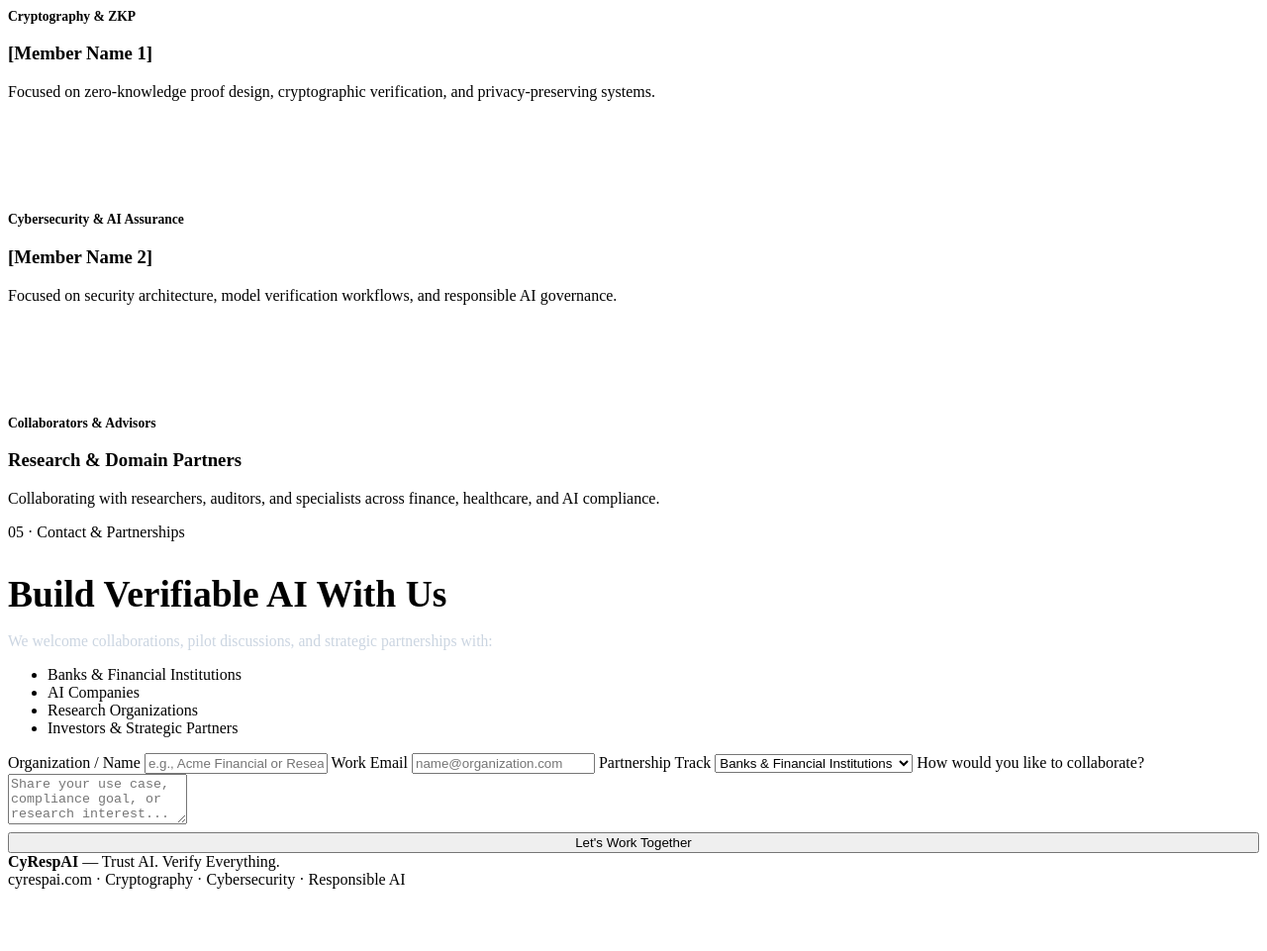
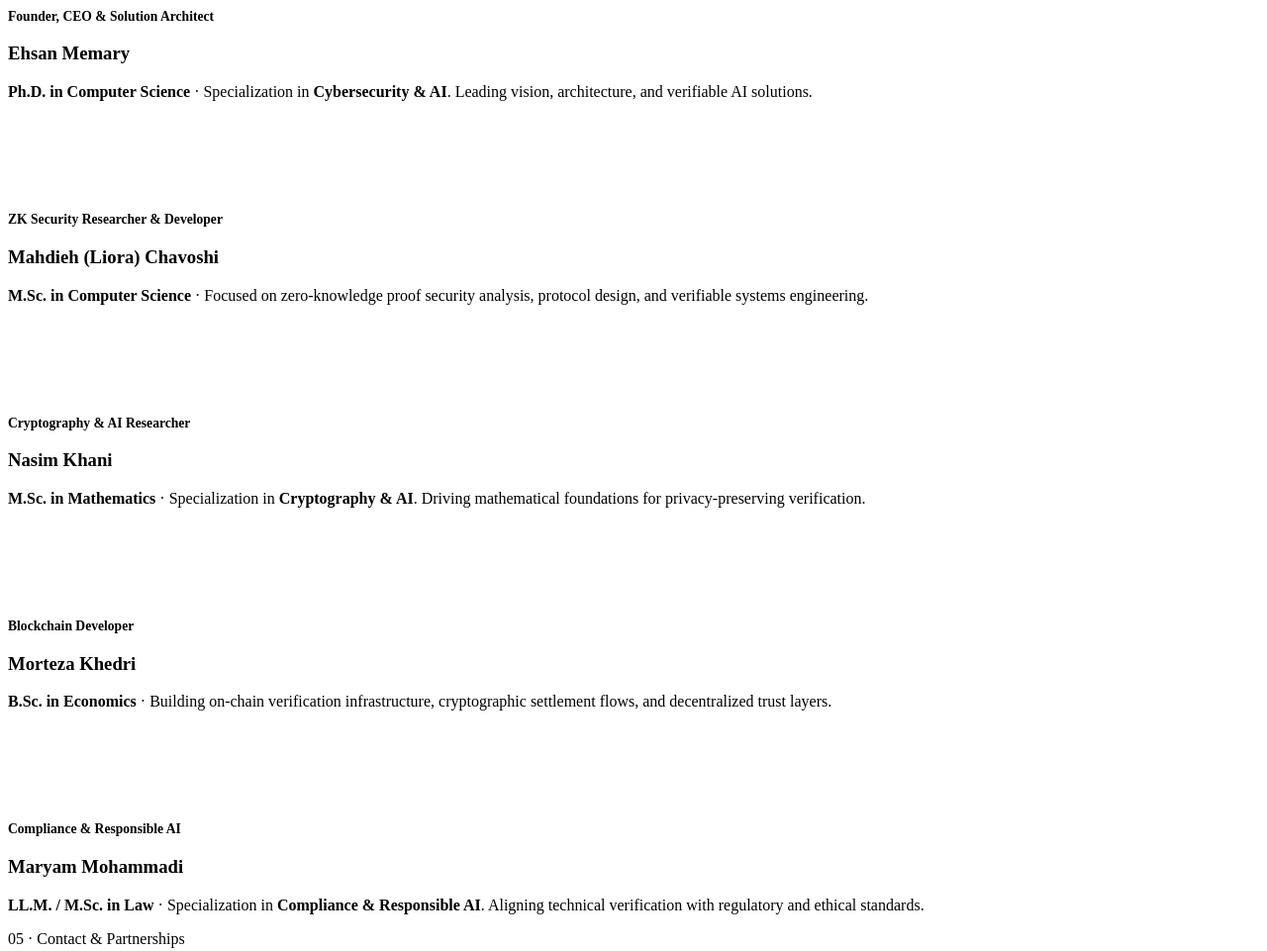
Before and after one commit to ehsanmeamari/cyrespai, a plain HTML site: page index.html in a window 1280 px wide. Shown: the part 3841-4802 px from the top of the page at 99% size. Before the commit the page ends 4747 px from the top, so only its background shows below. Drawn offline with Linux system fonts and the light colour scheme.

Commit message:
Update team.html

```diff
--- a/team.html
+++ b/team.html
@@ -4,34 +4,56 @@
   <div class="grid-3">
     <article class="card team-card">
       <div class="team-photo-wrap">
-        <img class="team-photo" src="assets/team/member-1.jpg" alt="Core Team Member 1" onerror="this.style.display='none';" />
+        <img class="team-photo" src="assets/team/ehsan-memary.jpg" alt="Ehsan Memary" onerror="this.style.display='none';" />
       </div>
       <div>
-        <div class="team-role">Cryptography &amp; ZKP</div>
-        <h3>[Member Name 1]</h3>
-        <p>Focused on zero-knowledge proof design, cryptographic verification, and privacy-preserving systems.</p>
+        <div class="team-role">Founder, CEO &amp; Solution Architect</div>
+        <h3>Ehsan Memary</h3>
+        <p><strong>Ph.D. in Computer Science</strong> · Specialization in <strong>Cybersecurity &amp; AI</strong>. Leading vision, architecture, and verifiable AI solutions.</p>
       </div>
     </article>
 
     <article class="card team-card">
       <div class="team-photo-wrap">
-        <img class="team-photo" src="assets/team/member-2.jpg" alt="Core Team Member 2" onerror="this.style.display='none';" />
+        <img class="team-photo" src="assets/team/mahdieh-chavoshi.jpg" alt="Mahdieh (Liora) Chavoshi" onerror="this.style.display='none';" />
       </div>
       <div>
-        <div class="team-role">Cybersecurity &amp; AI Assurance</div>
-        <h3>[Member Name 2]</h3>
-        <p>Focused on security architecture, model verification workflows, and responsible AI governance.</p>
+        <div class="team-role">ZK Security Researcher &amp; Developer</div>
+        <h3>Mahdieh (Liora) Chavoshi</h3>
+        <p><strong>M.Sc. in Computer Science</strong> · Focused on zero-knowledge proof security analysis, protocol design, and verifiable systems engineering.</p>
       </div>
     </article>
 
     <article class="card team-card">
       <div class="team-photo-wrap">
-        <img class="team-photo" src="assets/team/collaborators.jpg" alt="Collaborators and Advisors" onerror="this.style.display='none';" />
+        <img class="team-photo" src="assets/team/nasim-khani.jpg" alt="Nasim Khani" onerror="this.style.display='none';" />
       </div>
       <div>
-        <div class="team-role">Collaborators &amp; Advisors</div>
-        <h3>Research &amp; Domain Partners</h3>
-        <p>Collaborating with researchers, auditors, and specialists across finance, healthcare, and AI compliance.</p>
+        <div class="team-role">Cryptography &amp; AI Researcher</div>
+        <h3>Nasim Khani</h3>
+        <p><strong>M.Sc. in Mathematics</strong> · Specialization in <strong>Cryptography &amp; AI</strong>. Driving mathematical foundations for privacy-preserving verification.</p>
+      </div>
+    </article>
+
+    <article class="card team-card">
+      <div class="team-photo-wrap">
+        <img class="team-photo" src="assets/team/morteza-khedri.jpg" alt="Morteza Khedri" onerror="this.style.display='none';" />
+      </div>
+      <div>
+        <div class="team-role">Blockchain Developer</div>
+        <h3>Morteza Khedri</h3>
+        <p><strong>B.Sc. in Economics</strong> · Building on-chain verification infrastructure, cryptographic settlement flows, and decentralized trust layers.</p>
+      </div>
+    </article>
+
+    <article class="card team-card">
+      <div class="team-photo-wrap">
+        <img class="team-photo" src="assets/team/maryam-mohammadi.jpg" alt="Maryam Mohammadi" onerror="this.style.display='none';" />
+      </div>
+      <div>
+        <div class="team-role">Compliance &amp; Responsible AI</div>
+        <h3>Maryam Mohammadi</h3>
+        <p><strong>LL.M. / M.Sc. in Law</strong> · Specialization in <strong>Compliance &amp; Responsible AI</strong>. Aligning technical verification with regulatory and ethical standards.</p>
       </div>
     </article>
   </div>
```
